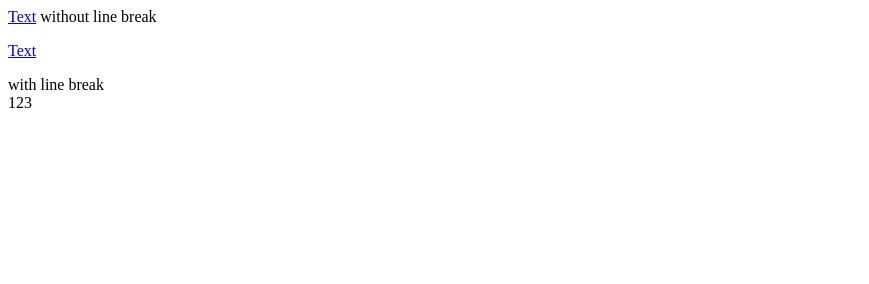
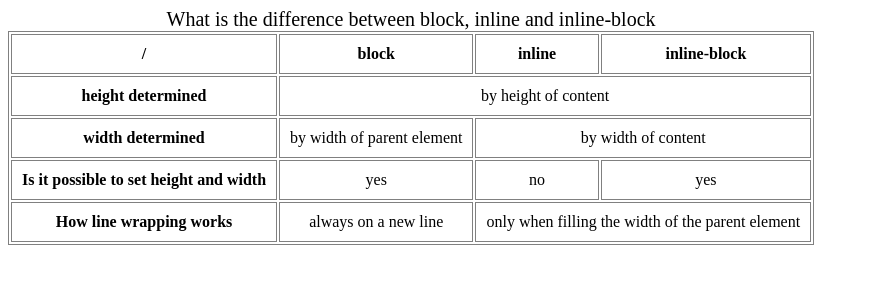
Before and after one commit to Pavlo85/probnik, a plain HTML site: page index.html in a window 1280 px wide. Shown: the whole page, without its empty margins (0-869 px from the left). Drawn offline with Linux system fonts and the light colour scheme.

Commit message:
робоча

```diff
--- /dev/null
+++ b/css/style.css
@@ -0,0 +1,48 @@
+table,
+th,
+td {
+    border: 1px solid grey;
+    text-align: center;
+}
+
+td {
+    padding: 10px;
+
+}
+
+th,
+td {
+    padding: 10px;
+}
+
+caption {
+    font-size: 20px;
+}
+
+/* table {
+    box-shadow: 2px 2px 2px 2px hsla(0, 0%, 0%, 0.2);
+    margin: 3rem;
+    font-family: sans-serif;
+    border-collapse: collapse;
+}
+
+caption {
+    font-size: 20px;
+    margin-bottom: 1rem;
+}
+
+thead {
+    background-color: #555;
+    color: #fff;
+}
+
+td,
+th {
+    padding: 0.5rem 1rem;
+    border: 1px solid #888;
+    text-align: center;
+}
+
+td[colspan] {
+    background-color: #eee;
+} */
--- a/index.html
+++ b/index.html
@@ -5,20 +5,49 @@
     <meta http-equiv="X-UA-Compatible" content="IE=edge">
     <meta name="viewport" content="width=device-width, initial-scale=1.0">
     <title>Document</title>
+    <link rel="stylesheet" href="./css/style.css">
 </head>
 <body>
-    <div class="box">
-       <span>
-        <a href="#" class="link-inline">Text</a>
-       </span>
-       without line break
-      </div>
-      <div class="box">
-        <p>
-            <a href="#" class="link-block">Text</a>
-        </p>
-        with line break
-      </div>
+    <table>
+        <caption>
+            What is the difference between block, inline and inline-block
+        </caption>
+        <thead>
+            <tr>
+                <th>/</th>
+                <th>block</th>
+                <th>inline</th>
+                <th>inline-block</th>
+            </tr>
+        </thead>
+        <tbody>
+            <tr>
+                <th>height determined</th>
+                <td colspan="3">by height of content</td>
+                <!-- <td></td> -->
+                <!-- <td></td> -->
+            </tr>
+            <tr>
+                <th>width determined</th>
+                <td>by width of parent element</td>
+                <td colspan="2">by width of content</td>
+                <!-- <td>Клітинка</td> -->
+            </tr>
+            <tr>
+                <th>Is it possible to set height and width</th>
+                <td>yes</td>
+                <td>no</td>
+                <td>yes</td>
+            </tr>
+            <tr>
+                <th>How line wrapping works</th>
+                <td>always on a new line</td>
+                <td colspan="2">only when filling the width of the parent element</td>
+                <!-- <td>Клітинка</td> -->
+            </tr>
 
-</body>123
-</html>
+        </tbody>
+    </table>
+
+
+</body>
```
